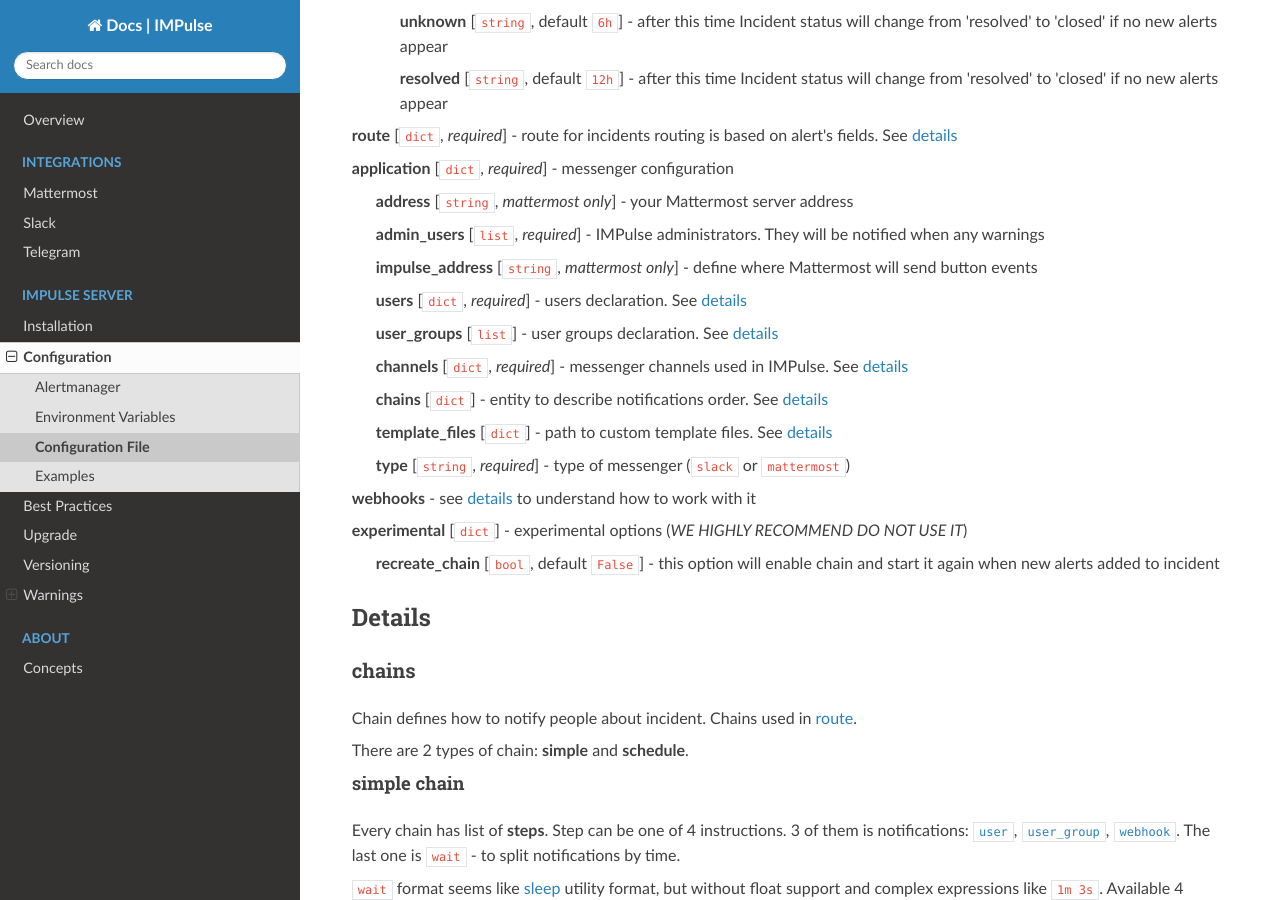
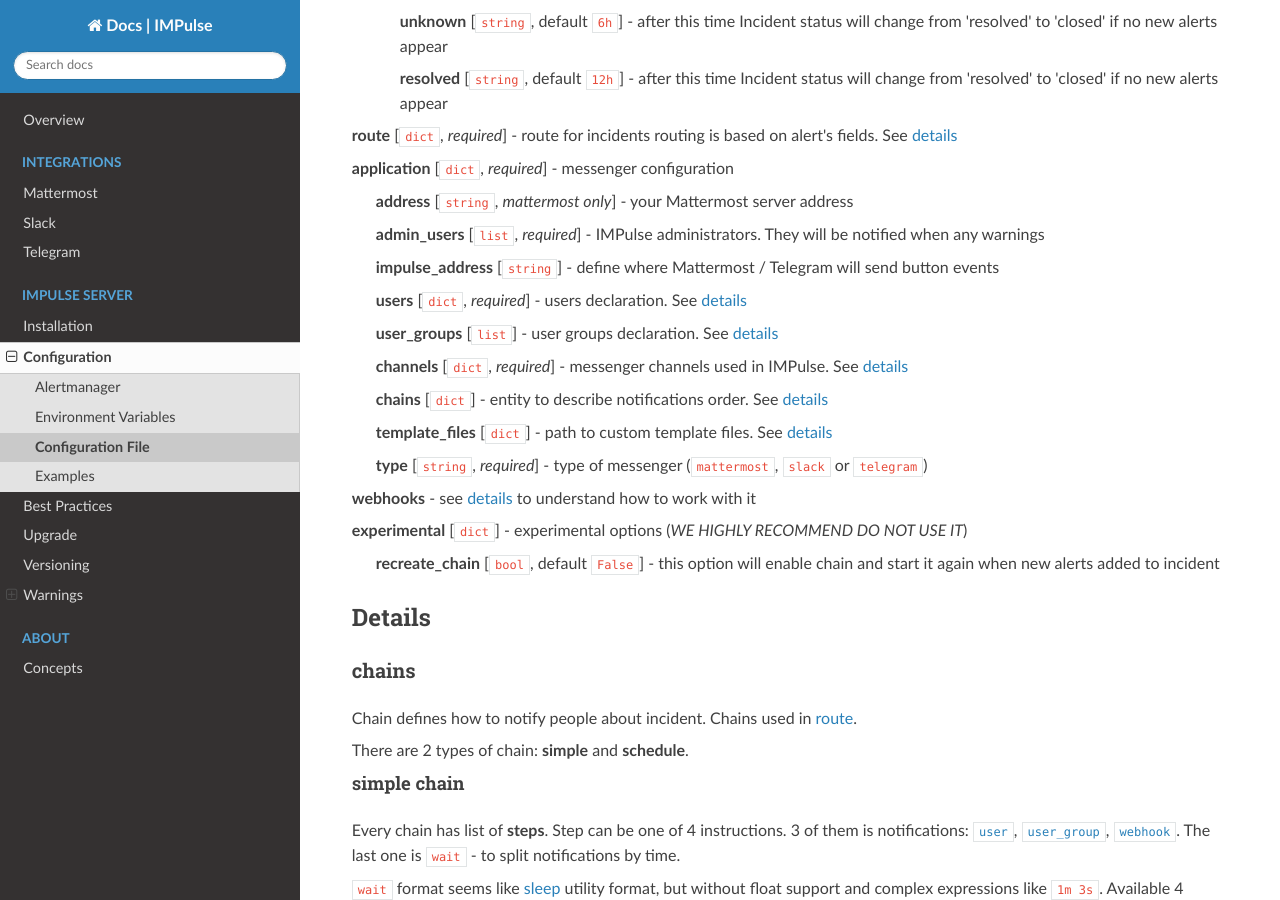
Before and after one commit to noErrdev/python-chatops-incident-mplatform, an MkDocs documentation site: the page built from docs/content/config_file.md, in a window 1280 px wide and 900 px high, scrolled down 442 px. Built offline with MkDocs 1.6.1, drawn with Linux system fonts in a browser that asks for light colours; nearby versions of some CDN libraries.

Commit message:
Update documentation

```diff
--- a/docs/content/config_file.md
+++ b/docs/content/config_file.md
@@ -27,7 +27,7 @@ The only configuration file for IMPulse is `impulse.yml`. To change default `imp
 
 > **admin_users** [`list`, _required_] - IMPulse administrators. They will be notified when any warnings
 
-> **impulse_address** [`string`, _mattermost only_] - define where Mattermost will send button events
+> **impulse_address** [`string`] - define where Mattermost / Telegram will send button events
 
 > **users** [`dict`, _required_] - users declaration. See [details](config_file.md#users)
 
@@ -39,7 +39,7 @@ The only configuration file for IMPulse is `impulse.yml`. To change default `imp
 
 > **template_files** [`dict`] - path to custom template files. See [details](config_file.md#template_files)
 
-> **type** [`string`, _required_] - type of messenger (`slack` or `mattermost`)
+> **type** [`string`, _required_] - type of messenger (`mattermost`, `slack` or `telegram`)
 
 **webhooks** - see [details](config_file.md#webhooks) to understand how to work with it
 
```
Also changed, not shown: docs/content/installation.md (+1 -1 lines).
